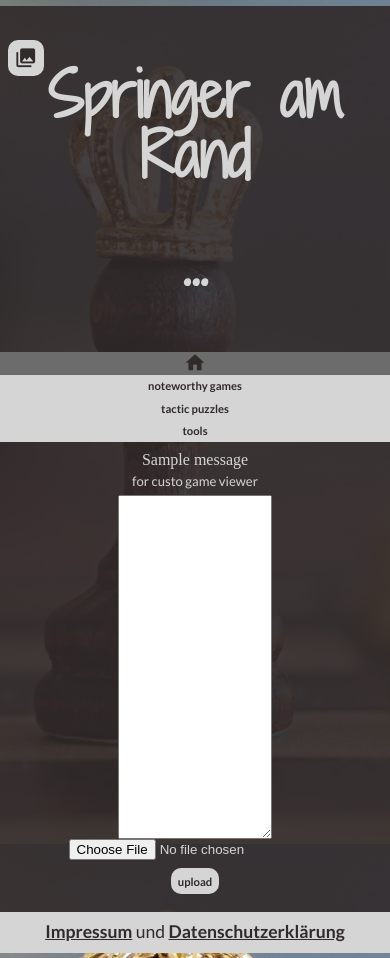
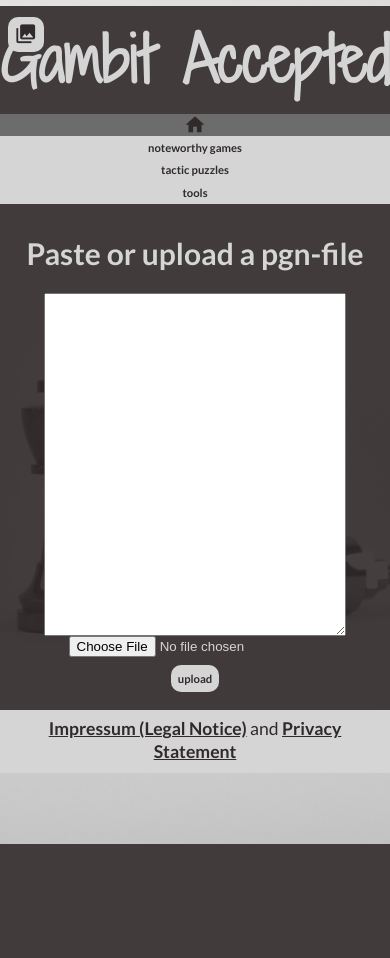
Before and after one commit to V-Mann-Nick/chess-website, a Flask app: template app/templates/pgn_upload.html in a window 390 px wide. After the commit the page ends 844 px from the top, so only its background shows below. Run offline with Flask 2, Linux system fonts and the light colour scheme; the template is opened without the code that fills it: values that come from a table or form of the project are taken from there, most other values are stand-ins (such as "Sample title", 1, 10 or a date in 2020); one stand-in notice (Sample message) is shown; some libraries are stand-ins or nearby versions.

Commit message:
mobile layouts for ppp and uploader added; privacy_statement added; Impressum edited; title changed

```diff
--- a/app/static/css/1-helpers/variables.css
+++ b/app/static/css/1-helpers/variables.css
@@ -8,9 +8,9 @@
     configColorPalette.js creates a color palette based on the average color of the background image.
     The larger the integer is the more luminescent the color is. */
 
-    --color-0: rgb(46,38,30); /* main, header and font color only for nav and footer */
-    --color-1: rgb(124,118,113);
-    --color-2: rgb(159,172,193);
-    --color-3: rgb(196,175,133);
-    --color-4: rgb(220,215,188); /* font color */
+    --color-0: rgb(43,40,40); /* main, header and font color only for nav and footer */
+    --color-1: rgb(108,108,108);
+    --color-2: rgb(116,116,116);
+    --color-3: rgb(136,136,136);
+    --color-4: rgb(214,214,214); /* font color */
 }
--- a/app/static/css/3-layout/header.css
+++ b/app/static/css/3-layout/header.css
@@ -5,7 +5,6 @@
 header {
     background-color: var(--color-0);
     border-radius: 7px 7px 0 0;
-    padding: 2.2em 1.5em;
     position: relative;
     text-align: center;
     transition: border-radius 300ms;
--- a/app/static/css/5-specifics/pgn_upload.css
+++ b/app/static/css/5-specifics/pgn_upload.css
@@ -26,10 +26,17 @@ main {
     width: 50%;
 }
 
-#Instruction img {
+#Instruction figure {
     width: 30%;
 }
 
+figure img {
+    width: 100%
+}
+
+figure figcaption {
+    text-align: center;
+}
 
 #PgnUpload {
     display: flex;
@@ -39,7 +46,7 @@ main {
 }
 
 #pgn_text {
-    width: 40%;
+    width: 80%;
     height: 40vh;
 }
 
--- a/app/static/css/chess_print.css
+++ b/app/static/css/chess_print.css
@@ -1,2 +1,3 @@
 @import "4-modules/pdf_viewer.css";
 @import "5-specifics/chess_print.css";
+@import "5-specifics/chess_print_mobile.css";
--- a/app/static/css/pgn_upload.css
+++ b/app/static/css/pgn_upload.css
@@ -1 +1,2 @@
 @import "5-specifics/pgn_upload.css";
+@import "5-specifics/pgn_upload_mobile.css";
--- a/app/templates/layout.html
+++ b/app/templates/layout.html
@@ -1,12 +1,13 @@
 <!DOCTYPE html>
-<html lang="de" dir="ltr">
+<html lang="en" dir="ltr">
 <head>
-    <title>Springer am Rand ...</title>
+    <title>Gambit Accepted</title>
     <meta charset="utf-8">
-    <meta name="description" content="Inhalte und Tools für Schachinteressierte">
+    <meta name="description" content="Explore my selection of fantastic chess games and pretty print your
+    pgns to pdf">
     <meta name="keywords" content="Chess, Schach, Karpov, Kasparov, Tal, Lasker,
-    Capablanca, Taktik, Strategie, PGN, pgn4web, color-thief">
-    <meta name="author" content="Timon Kunze, Nicklas Sedlock">
+    Capablanca, Taktik, Strategie, PGN, pgn4web, color-thief, pgn-pretty-print, pdf, formatting">
+    <meta name="author" content="Nicklas Sedlock">
     <meta name="robots" content="index, follow, noarchive">
     <meta name="viewport" content="width=device-width, initial-scale=1.0">
     <link rel="shortcut icon" type="image/x-icon" href="{{ url_for('static', filename='images/favicon/favicon.ico') }}">
@@ -37,7 +38,7 @@ setupColorThief(null, headerOp, navFootOp, mainOp) -->
     if(checkCookie('background')){
       changeMainBackground(Number(getCookie('background')));
     } else {
-      changeMainBackground(1);
+      changeMainBackground(0);
     }
     setupColorThief(0, 0.9, 1, 0.9);">
     <div id="PageBox">
@@ -80,9 +81,7 @@ setupColorThief(null, headerOp, navFootOp, mainOp) -->
                             changeMainBackground(4);
                             setupColorThief(4, 0.9, 1, 0.9);">
             </div>
-            <h1>Springer am Rand</h1>
-            <h1 id="Etc">...</h1>
-            <h3 id="EtcText">bringt Kummer und Schand</h3>
+            <h1>Gambit Accepted</h1>
         </header>
 
 <!---------------------------------------------------------------------------------------->
@@ -125,15 +124,15 @@ setupColorThief(null, headerOp, navFootOp, mainOp) -->
 <!-- *********************************MAIN********************************************* -->
 <!---------------------------------------------------------------------------------------->
         <main>
-            {% with messages = get_flashed_messages() %}
-            {% if messages %}
-            <ul>
-                {% for message in messages %}
-                <li>{{ message }}</li>
-                {% endfor %}
-            </ul>
-            {% endif %}
-            {% endwith %}
+            <!-- {% with messages = get_flashed_messages() %} -->
+            <!-- {% if messages %} -->
+            <!-- <ul> -->
+            <!--     {% for message in messages %} -->
+            <!--     <li>{{ message }}</li> -->
+            <!--     {% endfor %} -->
+            <!-- </ul> -->
+            <!-- {% endif %} -->
+            <!-- {% endwith %} -->
             {% block content %}{% endblock %}
         </main>
 
@@ -144,9 +143,9 @@ setupColorThief(null, headerOp, navFootOp, mainOp) -->
 
         <footer>
             <div id="LinkImpressum" class="regularText" >
-                <a  href="{{ url_for('impressum') }}"><strong>Impressum</strong></a>
-                und
-                <a href="privacy_statement.html"><strong>Datenschutzerkl&auml;rung</strong></a>
+                <a  href="{{ url_for('impressum') }}"><strong>Impressum (Legal Notice)</strong></a>
+                and
+                <a href="{{ url_for('privacy_statement') }}"><strong>Privacy Statement</strong></a>
             </div>
         </footer>
 
--- a/app/templates/pgn_upload.html
+++ b/app/templates/pgn_upload.html
@@ -39,10 +39,13 @@
                 <a href="https://github.com/V-Mann-Nick/pgn-pretty-print" target="_blank">Implementation details</a>.<br>
                 <u>Limitations:</u> the tool can only handle pgn-files with one game.
                 <strong><u>First step: provide a pgn via the text field or the upload below.</u></strong></p>
-                <img src="{{ url_for('static', filename='images/ppp_preview/ppp_preview.png') }}" alt="pretty print preview">
+                <figure>
+                    <figcaption><h3><u>Example output</u></h3></figcaption>
+                    <img src="{{ url_for('static', filename='images/ppp_preview/ppp_preview.png') }}" alt="pretty print preview">
+                </figure>
             </div>
         {% else %}
-            for custo game viewer
+            <h2>Paste or upload a pgn-file</h2>
         {% endif %}
     </div>
     <form id="PgnUpload" action="" method="post" enctype="multipart/form-data" novalidate>
```
Also changed, not shown: app/routes.py (+7 -1 lines), app/templates/chess_print.html (+8 -8 lines).
